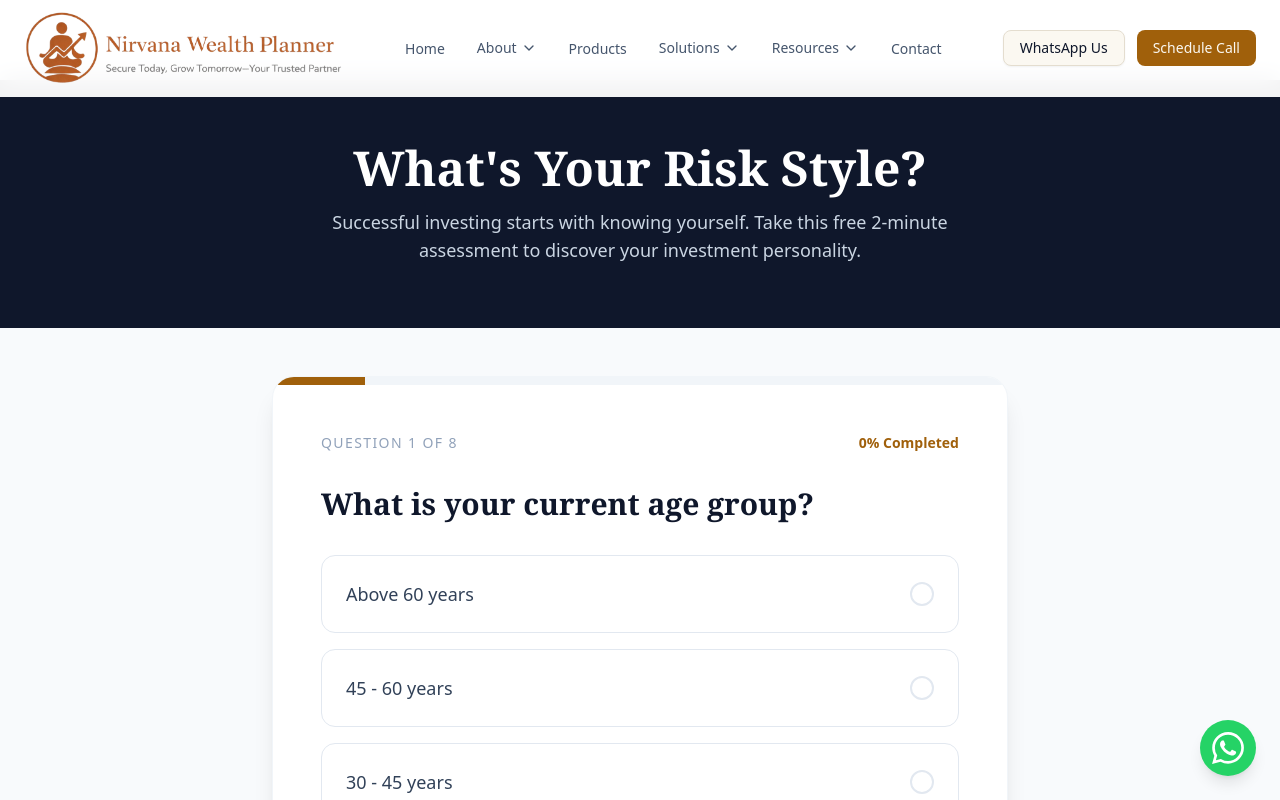
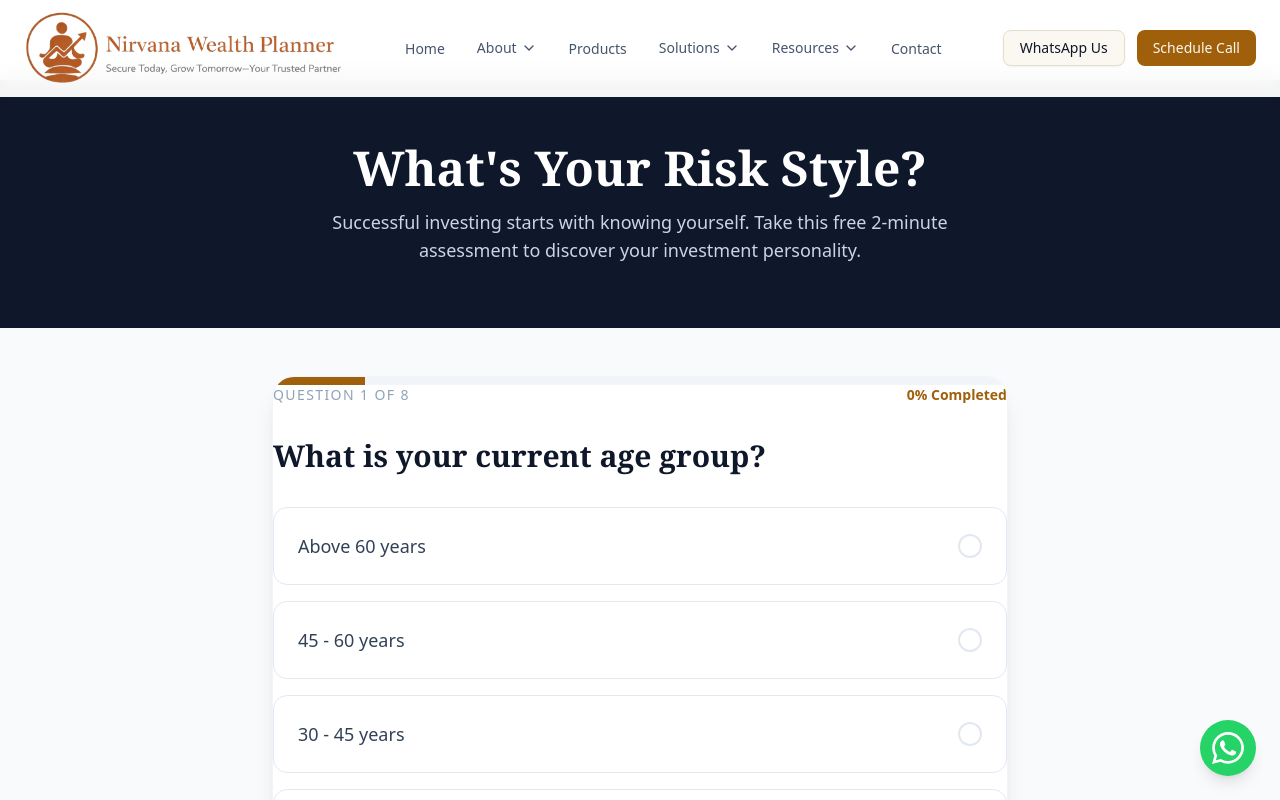
Before and after one commit to balumanthena/Nirvaana, a Next.js app: page /risk-profile in a window 1280 px wide. Shown: the top 800 px of the page. Built offline with nearby package versions, Linux system fonts and the light colour scheme; a web font is replaced by a local one.

Commit message:
Feat: Add Premium Micro-Animations (FadeIn, NumberTicker)

```diff
--- a/src/components/calculators/RetirementCalculator.tsx
+++ b/src/components/calculators/RetirementCalculator.tsx
@@ -3,6 +3,8 @@
 import React, { useState, useEffect } from "react";
 import Link from "next/link";
 import { TreeDeciduous, ArrowRight } from "lucide-react";
+import { NumberTicker } from "@/components/shared/NumberTicker";
+import { FadeIn } from "@/components/shared/FadeIn";
 
 export const RetirementCalculator = () => {
     const [currentAge, setCurrentAge] = useState(30);
@@ -157,8 +159,9 @@ export const RetirementCalculator = () => {
                 </div>
 
 
+
                 {/* Results */}
-                <div className="mt-8 pt-8 border-t border-slate-100 space-y-4">
+                <FadeIn delay={200} className="mt-8 pt-8 border-t border-slate-100 space-y-4">
                     <div className="flex justify-between text-slate-600">
                         <span>Years to Retire</span>
                         <span className="font-semibold">{result.yearsToRetire} Years</span>
@@ -166,19 +169,19 @@ export const RetirementCalculator = () => {
                     <div className="flex justify-between text-slate-600">
                         <span>Future Monthly Expense</span>
                         <span className="font-semibold text-slate-900">
-                            {formatCurrency(result.futureMonthlyExpense)}
+                            <NumberTicker value={result.futureMonthlyExpense} prefix="₹" />
                         </span>
                     </div>
                     <div className="pt-2">
                         <span className="block text-sm font-medium text-slate-500 mb-1">Required Corpus</span>
                         <span className="text-3xl font-bold text-green-700">
-                            {formatCurrency(result.retirementCorpus)}
+                            <NumberTicker value={result.retirementCorpus} prefix="₹" />
                         </span>
                         <p className="text-xs text-slate-400 mt-1">
                             *Estimated corpus to sustain lifestyle indefinitely via interest.
                         </p>
                     </div>
-                </div>
+                </FadeIn>
 
                 {/* CTA */}
                 <div className="pt-6 flex flex-col gap-3">
--- a/src/components/calculators/RiskProfileQuiz.tsx
+++ b/src/components/calculators/RiskProfileQuiz.tsx
@@ -6,6 +6,7 @@ import { Button } from "@/components/ui/button";
 import { cn } from "@/lib/utils";
 import { CONFIG } from "@/content/config";
 import Link from "next/link";
+import { FadeIn } from "@/components/shared/FadeIn";
 
 // Question Type
 type Question = {
@@ -228,6 +229,7 @@ export function RiskProfileQuiz() {
     const currentQuestion = QUESTIONS[step];
 
     return (
+        <FadeIn>
             <div className="bg-white rounded-3xl shadow-xl border border-slate-100 overflow-hidden">
                 {/* Progress Bar */}
                 <div className="h-2 bg-slate-100 w-full">
@@ -236,8 +238,6 @@ export function RiskProfileQuiz() {
                         style={{ width: `${((step + 1) / QUESTIONS.length) * 100}%` }}
                     />
                 </div>
-
-            <div className="p-8 md:p-12">
                 <div className="flex justify-between items-center mb-8">
                     <span className="text-sm font-medium text-slate-400 uppercase tracking-widest">
                         Question {step + 1} of {QUESTIONS.length}
@@ -266,6 +266,6 @@ export function RiskProfileQuiz() {
                     ))}
                 </div>
             </div>
-        </div>
+        </FadeIn>
     );
 }
--- a/src/components/calculators/SipCalculator.tsx
+++ b/src/components/calculators/SipCalculator.tsx
@@ -3,6 +3,8 @@
 import React, { useState, useEffect } from "react";
 import Link from "next/link";
 import { Calculator, ArrowRight } from "lucide-react";
+import { NumberTicker } from "@/components/shared/NumberTicker";
+import { FadeIn } from "@/components/shared/FadeIn";
 
 export const SipCalculator = () => {
     const [monthlyInvestment, setMonthlyInvestment] = useState(5000);
@@ -139,24 +141,26 @@ export const SipCalculator = () => {
                 </div>
 
                 {/* Results */}
-                <div className="mt-8 pt-8 border-t border-slate-100 space-y-4">
+                <FadeIn delay={200} className="mt-8 pt-8 border-t border-slate-100 space-y-4">
                     <div className="flex justify-between text-slate-600">
                         <span>Invested Amount</span>
-                        <span className="font-semibold">{formatCurrency(result.investedAmount)}</span>
+                        <span className="font-semibold">
+                            <NumberTicker value={result.investedAmount} prefix="₹" />
+                        </span>
                     </div>
                     <div className="flex justify-between text-slate-600">
                         <span>Est. Returns</span>
                         <span className="font-semibold text-green-600">
-                            +{formatCurrency(result.estimatedReturns)}
+                            +<NumberTicker value={result.estimatedReturns} prefix="₹" />
                         </span>
                     </div>
                     <div className="flex justify-between items-end pt-2">
                         <span className="text-lg font-medium text-slate-900">Total Value</span>
                         <span className="text-3xl font-bold text-blue-600">
-                            {formatCurrency(result.totalValue)}
+                            <NumberTicker value={result.totalValue} prefix="₹" />
                         </span>
                     </div>
-                </div>
+                </FadeIn>
 
                 {/* CTA */}
                 <div className="pt-6 flex flex-col gap-3">
--- /dev/null
+++ b/src/components/shared/FadeIn.tsx
@@ -0,0 +1,47 @@
+"use client";
+
+import React, { useEffect, useRef, useState } from "react";
+import { cn } from "@/lib/utils";
+
+interface FadeInProps {
+    children: React.ReactNode;
+    className?: string;
+    delay?: number;
+}
+
+export function FadeIn({ children, className, delay = 0 }: FadeInProps) {
+    const [isVisible, setIsVisible] = useState(false);
+    const ref = useRef<HTMLDivElement>(null);
+
+    useEffect(() => {
+        const observer = new IntersectionObserver(
+            ([entry]) => {
+                if (entry.isIntersecting) {
+                    setIsVisible(true);
+                    observer.disconnect();
+                }
+            },
+            { threshold: 0.1 }
+        );
+
+        if (ref.current) {
+            observer.observe(ref.current);
+        }
+
+        return () => observer.disconnect();
+    }, []);
+
+    return (
+        <div
+            ref={ref}
+            className={cn(
+                "transition-all duration-700 ease-out transform",
+                isVisible ? "opacity-100 translate-y-0" : "opacity-0 translate-y-8",
+                className
+            )}
+            style={{ transitionDelay: `${delay}ms` }}
+        >
+            {children}
+        </div>
+    );
+}
--- /dev/null
+++ b/src/components/shared/NumberTicker.tsx
@@ -0,0 +1,43 @@
+"use client";
+
+import { useEffect, useState } from "react";
+
+export function NumberTicker({ value, duration = 1000, prefix = "", className = "" }: { value: number, duration?: number, prefix?: string, className?: string }) {
+    const [count, setCount] = useState(0);
+
+    useEffect(() => {
+        let startTime: number | null = null;
+        const startValue = 0;
+
+        // Animate only if reduced motion is not preferred
+        const prefersReducedMotion = window.matchMedia("(prefers-reduced-motion: reduce)").matches;
+        if (prefersReducedMotion) {
+            setCount(value);
+            return;
+        }
+
+        const step = (timestamp: number) => {
+            if (!startTime) startTime = timestamp;
+            const progress = Math.min((timestamp - startTime) / duration, 1);
+
+            // Easing function: easeOutExpo
+            const easeOutExpo = (x: number): number => {
+                return x === 1 ? 1 : 1 - Math.pow(2, -10 * x);
+            };
+
+            setCount(Math.floor(easeOutExpo(progress) * (value - startValue) + startValue));
+
+            if (progress < 1) {
+                requestAnimationFrame(step);
+            }
+        };
+
+        requestAnimationFrame(step);
+    }, [value, duration]);
+
+    const formatted = new Intl.NumberFormat("en-IN", {
+        maximumFractionDigits: 0,
+    }).format(count);
+
+    return <span className={className}>{prefix}{formatted}</span>;
+}
```
Lines whose indentation alone changed are shown as unchanged.
